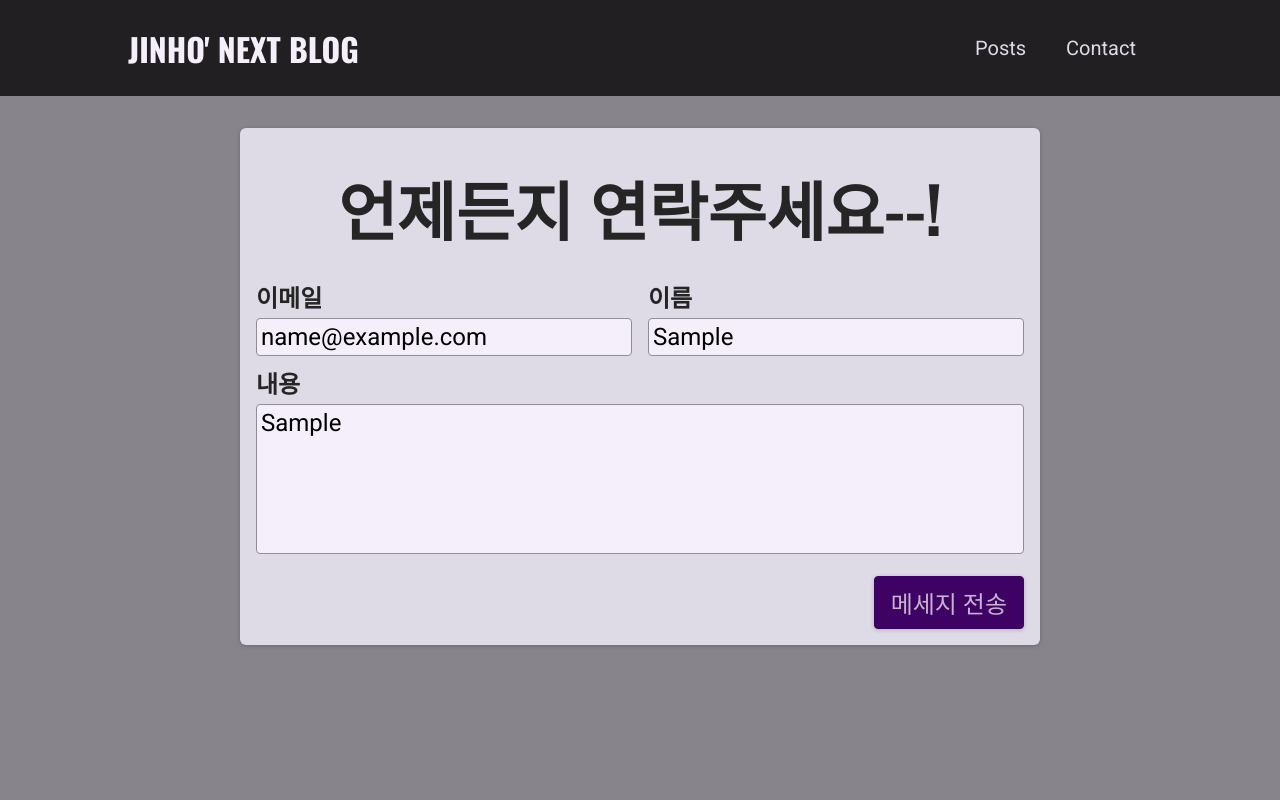
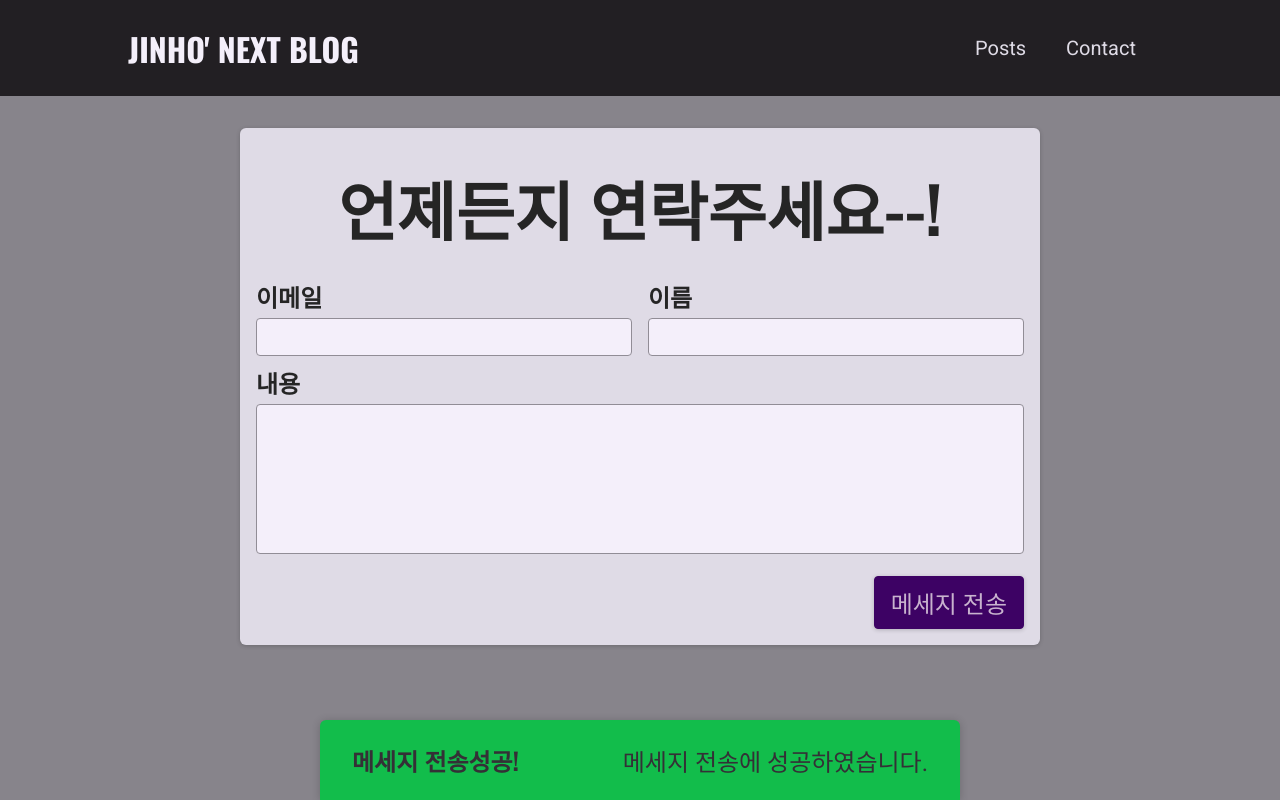
Before and after one commit to Yeom-JinHo/next-blog, a Next.js app: page /contact in a window 1280 px wide. Both pictures are taken after typing "name@example.com", "Sample", "Sample" into the empty fields and a click on the button "메세지 전송". Built offline with nearby package versions, Linux system fonts and the light colour scheme; no server answers; the database is empty.

Commit message:
feat : contatc notification

```diff
--- a/components/contact/contact-form.js
+++ b/components/contact/contact-form.js
@@ -1,21 +1,65 @@
-import React, { useState } from "react";
+import React, { useEffect, useState } from "react";
+import Notification from "../ui/notification";
 import classes from "./contact-form.module.css";
 
 const ContactForm = () => {
   const [email, setEmail] = useState("");
   const [name, setName] = useState("");
   const [msg, setMsg] = useState("");
+  const [reqStatus, setReqStatus] = useState();
 
-  function sendMsgHanlder(e) {
+  useEffect(() => {
+    if (reqStatus === "success" || reqStatus === "error") {
+      const timer = setTimeout(() => {
+        setReqStatus(null);
+      }, 3000);
+      return () => clearTimeout(timer);
+    }
+  }, [reqStatus]);
+  async function sendMsgHanlder(e) {
     e.preventDefault();
 
-    fetch("/api/contact", {
+    setReqStatus("pending");
+    try {
+      const res = await fetch("/api/contact", {
         method: "POST",
         body: JSON.stringify({ email, name, msg }),
         headers: {
           "Content-Type": "application/json",
         },
       });
+
+      const data = await res.json();
+      setReqStatus("success");
+      setEmail("");
+      setName("");
+      setMsg("");
+    } catch (e) {
+      setReqStatus("error");
+      throw new Error(e.message || "뭔가 잘못되었어요!");
+    }
+  }
+  let notification;
+  if (reqStatus === "pending") {
+    notification = {
+      status: "pending",
+      title: "메세지가 전송중",
+      message: "잠시만 가디려주세요.",
+    };
+  }
+  if (reqStatus === "success") {
+    notification = {
+      status: "success",
+      title: "메세지 전송성공!",
+      message: "메세지 전송에 성공하였습니다.",
+    };
+  }
+  if (reqStatus === "error") {
+    notification = {
+      status: "error",
+      title: "메세지 전송실패!",
+      message: "다시 한번 시도해주세요.",
+    };
   }
   return (
     <section className={classes.contact}>
@@ -57,6 +101,7 @@
           <button>메세지 전송</button>
         </div>
       </form>
+      {notification && <Notification noti={notification} />}
     </section>
   );
 };
--- /dev/null
+++ b/components/ui/notification.js
@@ -0,0 +1,28 @@
+import ReactDOM from "react-dom";
+
+import classes from "./notification.module.css";
+
+function Notification(props) {
+  const { title, message, status } = props.noti;
+
+  let statusClasses = "";
+
+  if (status === "success") {
+    statusClasses = classes.success;
+  }
+
+  if (status === "error") {
+    statusClasses = classes.error;
+  }
+
+  const cssClasses = `${classes.notification} ${statusClasses}`;
+
+  return (
+    <div className={cssClasses}>
+      <h2>{title}</h2>
+      <p>{message}</p>
+    </div>
+  );
+}
+
+export default Notification;
--- /dev/null
+++ b/components/ui/notification.module.css
@@ -0,0 +1,43 @@
+.notification {
+  display: flex;
+  justify-content: space-between;
+  align-items: center;
+  color: var(--color-grey-100);
+  background-color: var(--color-grey-800);
+  padding: 0 var(--size-8);
+  box-shadow: 0 1px 8px rgba(0, 0, 0, 0.2);
+  position: fixed;
+  height: 5rem;
+  bottom: 0;
+  width: 100%;
+  left: 0;
+  border-top-right-radius: 0;
+  border-top-left-radius: 0;
+}
+
+.notification h2 {
+  font-size: var(--size-6);
+  margin: 0;
+}
+
+.notification p {
+  margin: 0;
+}
+
+.success {
+  background-color: var(--color-success-500);
+  color: var(--color-grey-800);
+}
+
+.error {
+  background-color: var(--color-error-500);
+}
+
+@media (min-width: 768px) {
+  .notification {
+    width: 40rem;
+    left: calc(50% - 20rem);
+    border-top-right-radius: 6px;
+    border-top-left-radius: 6px;
+  }
+}
```
Lines whose indentation alone changed are shown as unchanged.
